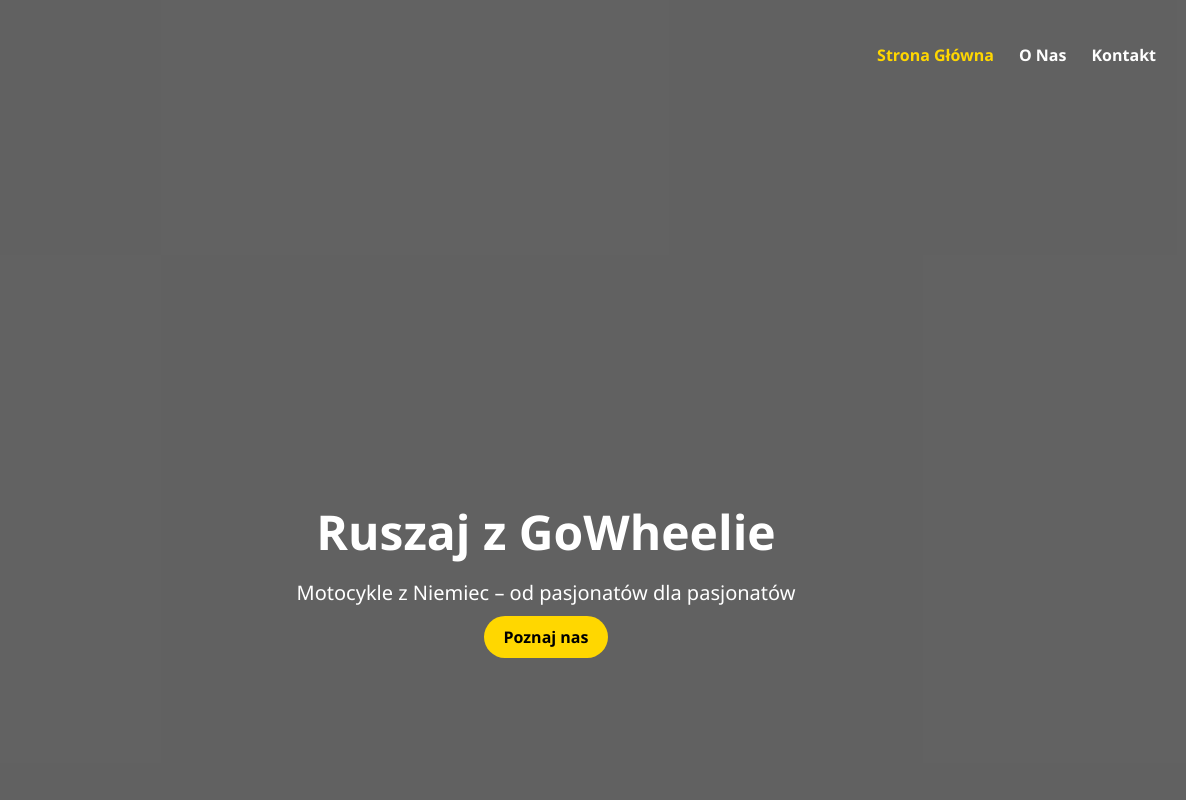
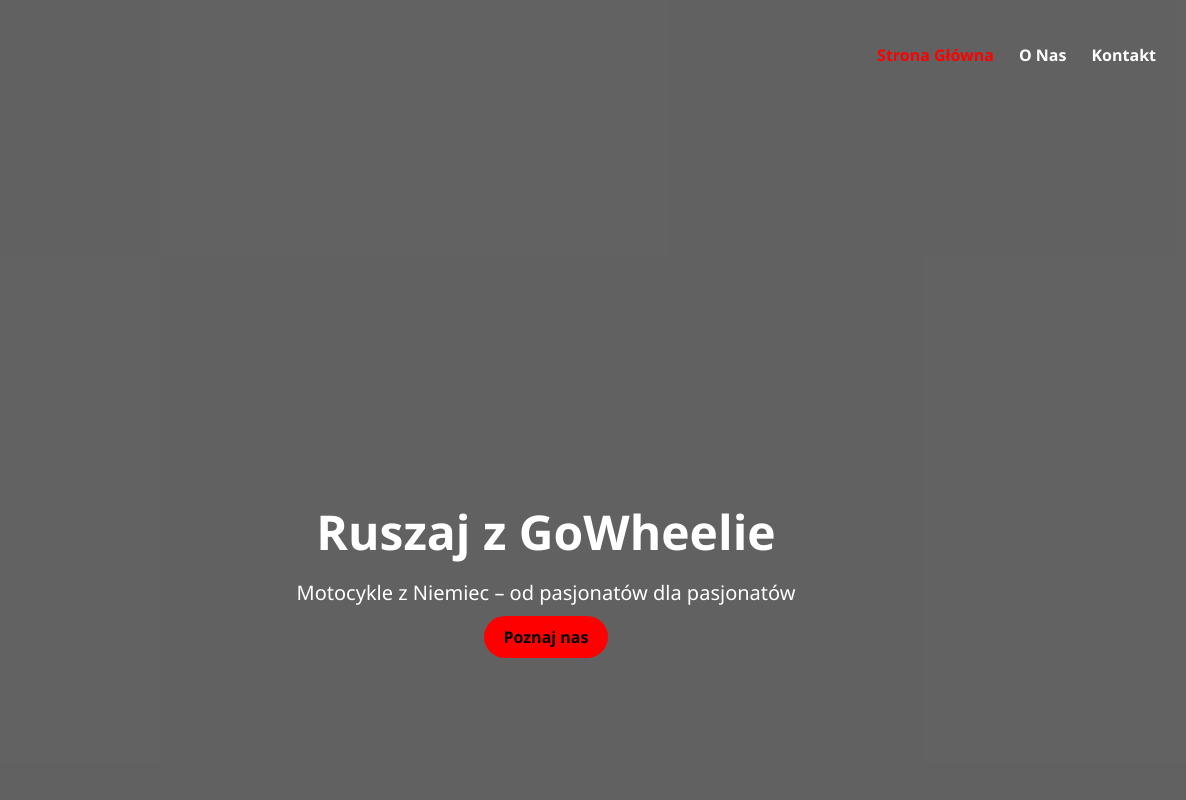
Before and after one commit to GoWheelie/gowheelie.github.io, a plain HTML site: page index.html in a window 1280 px wide. In both pictures the pointer is over the link "Strona Główna". Shown: the top 800 px of the page, 94-1280 px from the left. Drawn offline with Linux system fonts and the light colour scheme; a script that the page names is missing.

Commit message:
Add files via upload

```diff
--- a/assets/css/style.css
+++ b/assets/css/style.css
@@ -59,7 +59,7 @@
 }
 
 nav a:hover {
-  color: #ffd700;
+  color: red;
 }
 
 /* Tekst w sekcji hero */
@@ -81,7 +81,7 @@
 
 /* Przycisk */
 .btn {
-  background: #ffd700;
+  background: red;
   color: black;
   padding: 10px 20px;
   border-radius: 30px;
@@ -91,7 +91,7 @@
 }
 
 .btn:hover {
-  background: #e5c100;
+  background: darkred;
 }
 
 /* Sekcja z ogłoszeniami */
```
